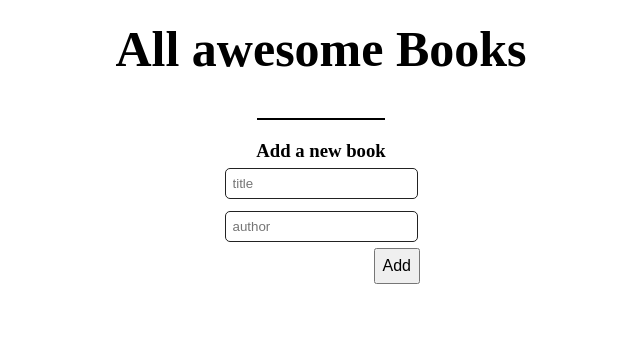
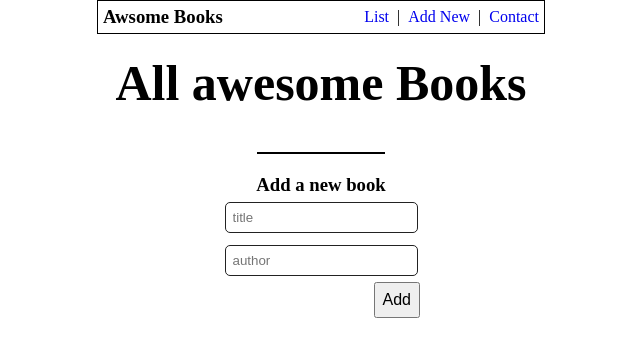
Before and after one commit to Takhmina175/awesome_books, a plain HTML site: page index.html in a window 1280 px wide. Shown: the whole page, without its empty margins (319-959 px from the left). Drawn offline with Linux system fonts and the light colour scheme.

Commit message:
Create a navbar

```diff
--- a/index.html
+++ b/index.html
@@ -8,6 +8,19 @@
     <title>Awsome Books</title>
 </head>
 <body>
+  <header>
+    <nav class="navbar">
+      <div>
+        <h3>Awsome Books</h3>
+      </div>
+
+      <div class="main-nav">
+        <a href="#list">List</a> |
+        <a href="#AddNew">Add New</a> |
+        <a href="#Contact">Contact</a>
+      </div>
+    </nav>
+  </header>
   <main class="mt-5 main-container">
     <h3 class="header text-center">All awesome Books</h3>
     <div class="text-center" id="ptext"></div>
--- a/style.css
+++ b/style.css
@@ -66,3 +66,27 @@ li:nth-child(odd) {
   margin: 10px auto;
   border: 1px solid black;
 }
+
+.navbar {
+  display: flex;
+  justify-content: space-between;
+  align-items: center;
+  width: 35%;
+  margin: 0 auto;
+  border: 1px solid black;
+  padding: 5px;
+}
+
+.main-nav {
+  display: flex;
+  justify-content: center;
+  gap: 8px;
+}
+
+.main-nav > a {
+  text-decoration: none;
+}
+
+.main-nav:last-child {
+  border-right: none;
+}
```
